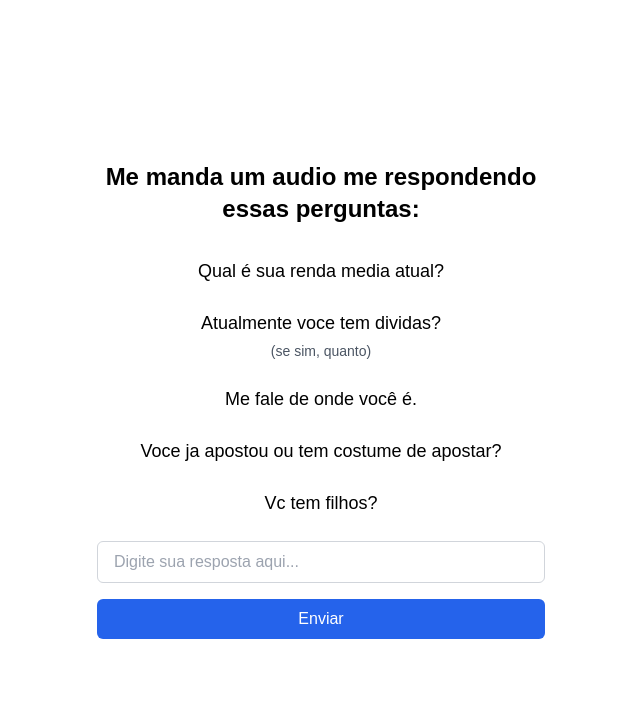
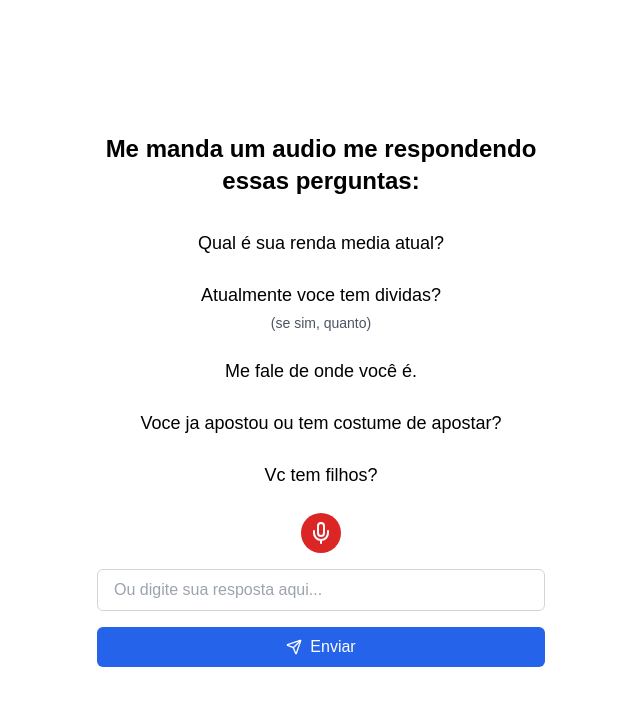
Before and after one commit to andreLucao/investAi, a Next.js app: page /fluxo-inicial/primeira-etapa in a window 1280 px wide. Shown: the top 706 px of the page, without its empty margins (319-959 px from the left). Built offline with nearby package versions, Linux system fonts and the light colour scheme.

Commit message:
audio recording

```diff
--- a/app/fluxo-inicial/primeira-etapa/page.js
+++ b/app/fluxo-inicial/primeira-etapa/page.js
@@ -1,18 +1,80 @@
 'use client';
 
-import { useState } from 'react';
+import { useState, useRef } from 'react';
 import { useRouter } from 'next/navigation';
+import { Mic, Square, Send } from 'lucide-react';
+import { useEffect } from 'react';
 
 export default function page1() {
   const router = useRouter();
   const [textInput, setTextInput] = useState('');
+  const [isRecording, setIsRecording] = useState(false);
+  const [audioBlob, setAudioBlob] = useState(null);
+  const [audioURL, setAudioURL] = useState('');
+  const mediaRecorderRef = useRef(null);
+  const chunksRef = useRef([]);
+  const audioRef = useRef(null);
+
+  const startRecording = async () => {
+    try {
+      const stream = await navigator.mediaDevices.getUserMedia({ audio: true });
+      mediaRecorderRef.current = new MediaRecorder(stream);
+
+      mediaRecorderRef.current.ondataavailable = (event) => {
+        if (event.data.size > 0) {
+          chunksRef.current.push(event.data);
+        }
+      };
+
+      mediaRecorderRef.current.onstop = () => {
+        const blob = new Blob(chunksRef.current, { type: 'audio/webm' }); // Changed to webm format
+        const url = URL.createObjectURL(blob);
+        setAudioBlob(blob);
+        setAudioURL(url);
+        chunksRef.current = [];
+      };
+
+      mediaRecorderRef.current.start();
+      setIsRecording(true);
+    } catch (error) {
+      console.error('Error accessing microphone:', error);
+      alert('Error accessing microphone. Please make sure you have granted microphone permissions.');
+    }
+  };
+
+  const stopRecording = () => {
+    if (mediaRecorderRef.current && isRecording) {
+      mediaRecorderRef.current.stop();
+      mediaRecorderRef.current.stream.getTracks().forEach(track => track.stop());
+      setIsRecording(false);
+    }
+  };
 
   const handleSubmit = (e) => {
     e.preventDefault();
-    if (textInput.trim()) {
+    if (textInput.trim() || audioBlob) {
+      // Here you would typically upload the audio file to your server
+      // For example:
+      // const formData = new FormData();
+      // if (audioBlob) formData.append('audio', audioBlob);
+      // if (textInput) formData.append('text', textInput);
+      // await fetch('/api/submit', { method: 'POST', body: formData });
+
       router.push('/fluxo-inicial/segunda-etapa');
     }
   };
+
+  // Cleanup function to revoke object URL when component unmounts
+  const cleanup = () => {
+    if (audioURL) {
+      URL.revokeObjectURL(audioURL);
+    }
+  };
+
+  // Clean up the audio URL when the component unmounts
+  useEffect(() => {
+    return cleanup;
+  }, []);
 
   return (
     <div className="min-h-screen bg-white flex items-center justify-center p-4">
@@ -40,18 +102,58 @@ export default function page1() {
 
           <form onSubmit={handleSubmit} className="mt-8">
             <div className="space-y-4">
+              <div className="flex flex-col items-center gap-4">
+                <div className="flex items-center gap-2">
+                  {!isRecording ? (
+                    <button
+                      type="button"
+                      onClick={startRecording}
+                      className="p-2 bg-red-600 text-white rounded-full hover:bg-red-700 transition-colors"
+                    >
+                      <Mic className="w-6 h-6" />
+                    </button>
+                  ) : (
+                    <button
+                      type="button"
+                      onClick={stopRecording}
+                      className="p-2 bg-gray-600 text-white rounded-full hover:bg-gray-700 transition-colors"
+                    >
+                      <Square className="w-6 h-6" />
+                    </button>
+                  )}
+                </div>
+
+                {audioURL && (
+                  <div className="w-full">
+                    <p className="text-sm text-green-600 mb-2">Audio gravado com sucesso!</p>
+                    <audio
+                      ref={audioRef}
+                      src={audioURL}
+                      controls
+                      className="w-full"
+                    >
+                      Your browser does not support the audio element.
+                    </audio>
+                  </div>
+                )}
+              </div>
+
+              <div className="relative">
                 <input
                   type="text"
                   value={textInput}
                   onChange={(e) => setTextInput(e.target.value)}
-                placeholder="Digite sua resposta aqui..."
+                  placeholder="Ou digite sua resposta aqui..."
                   className="w-full px-4 py-2 border border-gray-300 rounded-md focus:outline-none focus:ring-2 focus:ring-blue-500 focus:border-transparent"
                 />
+              </div>
+
               <button
                 type="submit"
-                className="w-full bg-blue-600 text-white rounded-md py-2 px-4 hover:bg-blue-700 transition-colors"
-                disabled={!textInput.trim()}
+                className="w-full flex items-center justify-center gap-2 bg-blue-600 text-white rounded-md py-2 px-4 hover:bg-blue-700 transition-colors"
+                disabled={!textInput.trim() && !audioBlob}
               >
+                <Send className="w-4 h-4" />
                 Enviar
               </button>
             </div>
--- a/app/fluxo-inicial/quarta-etapa/page.js
+++ b/app/fluxo-inicial/quarta-etapa/page.js
@@ -1,17 +1,69 @@
 'use client';
 
-import { useState } from 'react';
+import { useState, useRef, useEffect } from 'react';
 import { useRouter } from 'next/navigation';
+import { Mic, Square, Send } from 'lucide-react';
 
 export default function page4() {
   const router = useRouter();
-  const [textInput, setTextInput] = useState('');
+  const [isRecording, setIsRecording] = useState(false);
+  const [audioBlob, setAudioBlob] = useState(null);
+  const [audioURL, setAudioURL] = useState('');
+  const mediaRecorderRef = useRef(null);
+  const chunksRef = useRef([]);
+  const audioRef = useRef(null);
+
+  const startRecording = async () => {
+    try {
+      const stream = await navigator.mediaDevices.getUserMedia({ audio: true });
+      mediaRecorderRef.current = new MediaRecorder(stream);
+
+      mediaRecorderRef.current.ondataavailable = (event) => {
+        if (event.data.size > 0) {
+          chunksRef.current.push(event.data);
+        }
+      };
+
+      mediaRecorderRef.current.onstop = () => {
+        const blob = new Blob(chunksRef.current, { type: 'audio/webm' });
+        const url = URL.createObjectURL(blob);
+        setAudioBlob(blob);
+        setAudioURL(url);
+        chunksRef.current = [];
+      };
+
+      mediaRecorderRef.current.start();
+      setIsRecording(true);
+    } catch (error) {
+      console.error('Error accessing microphone:', error);
+      alert('Error accessing microphone. Please make sure you have granted microphone permissions.');
+    }
+  };
+
+  const stopRecording = () => {
+    if (mediaRecorderRef.current && isRecording) {
+      mediaRecorderRef.current.stop();
+      mediaRecorderRef.current.stream.getTracks().forEach(track => track.stop());
+      setIsRecording(false);
+    }
+  };
 
   const handleSubmit = (e) => {
     e.preventDefault();
-    // Remove the text input check since we're not using it
+    // Here you could handle the audio upload before navigation
+    // const formData = new FormData();
+    // if (audioBlob) formData.append('audio', audioBlob);
+    // await fetch('/api/submit', { method: 'POST', body: formData });
     router.push('/fluxo-inicial/quinta-etapa');
   };
+
+  useEffect(() => {
+    return () => {
+      if (audioURL) {
+        URL.revokeObjectURL(audioURL);
+      }
+    };
+  }, []);
 
   return (
     <div className="min-h-screen bg-white flex items-center justify-center p-4">
@@ -25,7 +77,6 @@ export default function page4() {
           </div>
           <div>
             <p className="text-lg font-medium text-black">Exemplos mais escolhidos:</p>
-
           </div>
           <div>
             <p className="text-lg font-medium text-black">Dinheiro para uma casa</p>
@@ -39,10 +90,48 @@ export default function page4() {
 
           <form onSubmit={handleSubmit} className="mt-8">
             <div className="space-y-4">
+              <div className="flex flex-col items-center gap-4">
+                <div className="flex items-center gap-2">
+                  {!isRecording ? (
+                    <button
+                      type="button"
+                      onClick={startRecording}
+                      className="p-2 bg-red-600 text-white rounded-full hover:bg-red-700 transition-colors"
+                    >
+                      <Mic className="w-6 h-6" />
+                    </button>
+                  ) : (
+                    <button
+                      type="button"
+                      onClick={stopRecording}
+                      className="p-2 bg-gray-600 text-white rounded-full hover:bg-gray-700 transition-colors"
+                    >
+                      <Square className="w-6 h-6" />
+                    </button>
+                  )}
+                </div>
+
+                {audioURL && (
+                  <div className="w-full">
+                    <p className="text-sm text-green-600 mb-2">Audio gravado com sucesso!</p>
+                    <audio
+                      ref={audioRef}
+                      src={audioURL}
+                      controls
+                      className="w-full"
+                    >
+                      Your browser does not support the audio element.
+                    </audio>
+                  </div>
+                )}
+              </div>
+
               <button
                 type="submit"
-                className="w-full bg-blue-600 text-white rounded-md py-2 px-4 hover:bg-blue-700 transition-colors"
+                className="w-full flex items-center justify-center gap-2 bg-blue-600 text-white rounded-md py-2 px-4 hover:bg-blue-700 transition-colors"
+                disabled={!audioBlob} // Only enable submit when audio is recorded
               >
+                <Send className="w-4 h-4" />
                 Enviar
               </button>
             </div>
--- a/app/fluxo-inicial/terceira-etapa/page.js
+++ b/app/fluxo-inicial/terceira-etapa/page.js
@@ -16,7 +16,7 @@ export default function page3() {
     <div className="min-h-screen bg-white flex items-center justify-center p-4">
       <div className="w-full max-w-md space-y-8 text-center">
         <h1 className="text-2xl font-bold text-black mb-8">
-          O que você acha de setarmos alguns objetivos?
+          O que você acha de criarmos alguns objetivos?
         </h1>
 
         <h1 className="text-2xl font-semi-bold text-black mb-8">
```
Lines whose indentation alone changed are shown as unchanged.
